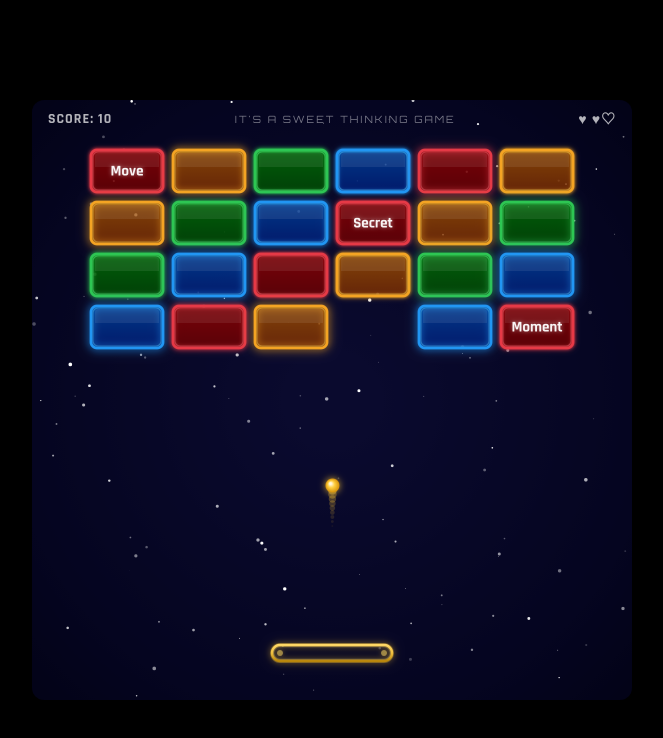
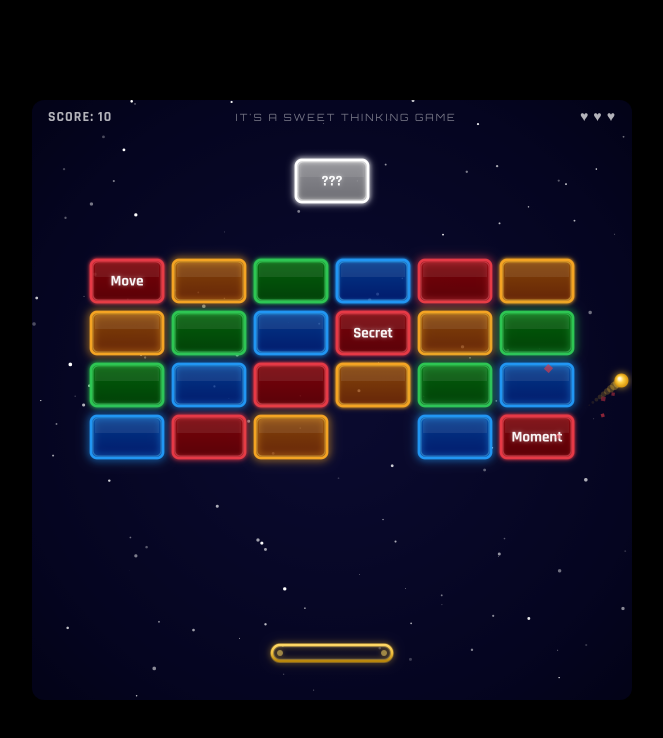
Before and after one commit to lead-dotcom/brickdemo, a plain HTML site: page index.html in a window 1280 px wide. Both pictures are taken after a click on the button "START". Shown: the whole page, without its empty margins (308-971 px from the left). Drawn offline with Linux system fonts and the light colour scheme.

Commit message:
블록구성 추가

```diff
--- a/index.html
+++ b/index.html
@@ -229,9 +229,27 @@
 
 function createBricks() {
   bricks = [];
-  let specialIndices = [];
-  // Place special words at specific positions like the image
-  // Row 0 col 0 = "Move", Row 1 col 3 = "Secret", Row 3 col 5 = "Moment"
+
+  // 1. 상단 중앙의 '???' 블록 (AI의 깨달음 오마쥬)
+  // 나머지 블록들과 차별화하기 위해 하얀색(White) 네온 효과를 주었습니다.
+  const aiColor = { main: '#ffffff', glow: 'rgba(255,255,255,0.8)' };
+
+  bricks.push({
+    x: (W - BRICK_W) / 2, // 화면 가로 중앙 정렬
+    y: 60,                // 상단 여백에 배치
+    w: BRICK_W,
+    h: BRICK_H,
+    color: aiColor,
+    alive: true,
+    word: '???',          // 요청하신 텍스트
+    hp: 3,                // 주인공 블록이니 조금 더 단단하게 설정 (3번 맞춰야 깨짐)
+    shake: 0,
+    glowPulse: 0
+  });
+
+  // 2. 기존 4줄 블록 구성 (위치를 아래로 하향 조정)
+  const NEW_OFFSET_Y = 160; // 기존 50에서 160으로 내려서 상단 공백 확보
+
   const specials = [
     { r: 0, c: 0, word: 'Move' },
     { r: 1, c: 3, word: 'Secret' },
@@ -242,9 +260,10 @@
     for (let c = 0; c < COLS; c++) {
       const color = BRICK_COLORS[(r + c) % BRICK_COLORS.length];
       const special = specials.find(s => s.r === r && s.c === c);
+
       bricks.push({
         x: BRICK_OFFSET_X + c * (BRICK_W + BRICK_PAD),
-        y: BRICK_OFFSET_Y + r * (BRICK_H + BRICK_PAD),
+        y: NEW_OFFSET_Y + r * (BRICK_H + BRICK_PAD), // 변경된 높이 적용
         w: BRICK_W,
         h: BRICK_H,
         color: color,
```
